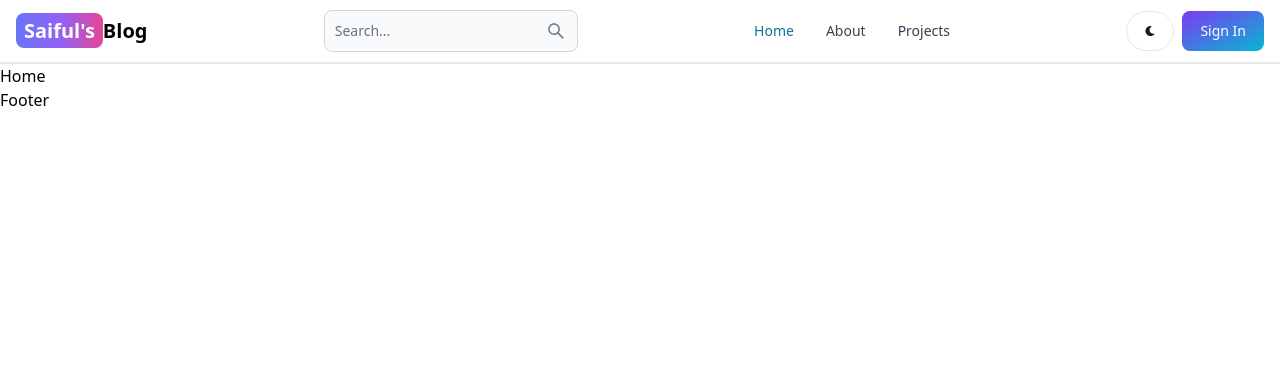
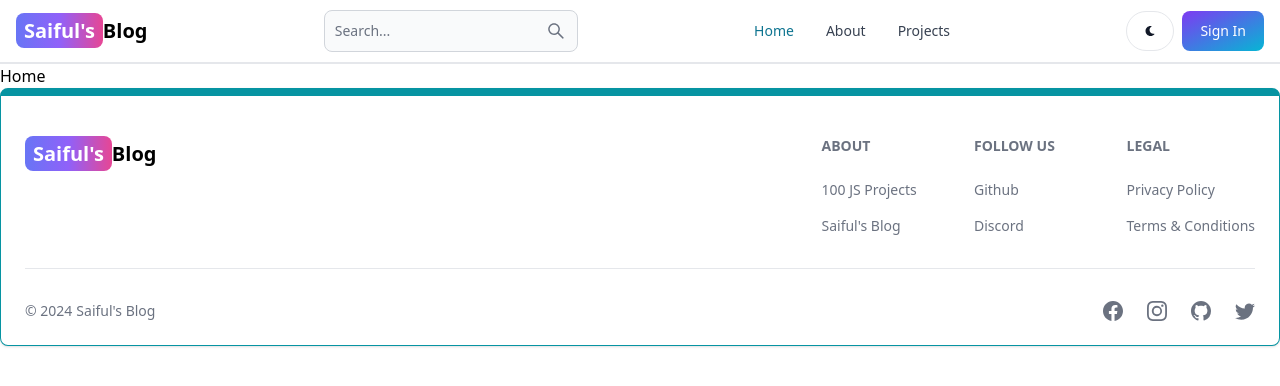
Before and after one commit to saifulislam-bd/MERN-Blog, a React (Vite) app in the folder client/: page / in a window 1280 px wide. Shown: the top 386 px of the page. Built offline with nearby package versions, Linux system fonts and the light colour scheme.

Commit message:
added the footer UI

```diff
--- a/client/src/components/Footer.jsx
+++ b/client/src/components/Footer.jsx
@@ -1,5 +1,84 @@
-const Footer = () => {
-  return <div>Footer</div>;
+import { Footer } from "flowbite-react";
+import { Link } from "react-router-dom";
+import { BsFacebook, BsInstagram, BsTwitter, BsGithub } from "react-icons/bs";
+const FooterCom = () => {
+  return (
+    <Footer container className="border border-t-8 border-teal-500">
+      <div className="w-full max-w-7xl mx-auto">
+        <div className="grid w-full justify-between sm:flex md:grid-cols-1">
+          <div className="mt-5">
+            <Link
+              to="/"
+              className="self-center whitespace-nowrap text-lg sm:text-xl font-semibold dark:text-white "
+            >
+              <span className="px-2 py-1 bg-gradient-to-r from-indigo-500 via-purple-500 to-pink-500 rounded-lg text-white">
+                Saiful&apos;s
+              </span>
+              Blog
+            </Link>
+          </div>
+          <div className="grid grid-cols-2 gap-8 mt-4 sm:grid-cols-3 sm:gap-6">
+            <div>
+              <Footer.Title title="About" />
+              <Footer.LinkGroup col>
+                <Footer.Link
+                  href="https://www.100jsprojects.com"
+                  target="_blank"
+                  rel="noopener noreferrer"
+                >
+                  100 JS Projects
+                </Footer.Link>
+                <Footer.Link
+                  href="/about"
+                  target="_blank"
+                  rel="noopener noreferrer"
+                >
+                  Saiful&apos;s Blog
+                </Footer.Link>
+              </Footer.LinkGroup>
+            </div>
+            <div>
+              <Footer.Title title="Follow us" />
+              <Footer.LinkGroup col>
+                <Footer.Link
+                  href="https://github.com/saifulislam-bd"
+                  target="_blank"
+                  rel="noopener noreferrer"
+                >
+                  Github
+                </Footer.Link>
+                <Footer.Link href="#">Discord</Footer.Link>
+              </Footer.LinkGroup>
+            </div>
+            <div>
+              <Footer.Title title="Legal" />
+              <Footer.LinkGroup col>
+                <Footer.Link href="#">Privacy Policy</Footer.Link>
+                <Footer.Link href="#">Terms &amp; Conditions</Footer.Link>
+              </Footer.LinkGroup>
+            </div>
+          </div>
+        </div>
+        <Footer.Divider />
+        <div className="w-full sm:flex sm:items-center sm:justify-between">
+          <Footer.Copyright
+            href="#"
+            by="Saiful's Blog"
+            year={new Date().getFullYear()}
+          />
+          <div className="flex gap-6 sm:mt-0 mt-4 sm:justify-center">
+            <Footer.Icon href="#" icon={BsFacebook} />
+            <Footer.Icon href="#" icon={BsInstagram} />
+            <Footer.Icon
+              href="https://www.github.com/saifulislam-bd"
+              icon={BsGithub}
+            />
+            <Footer.Icon href="#" icon={BsTwitter} />
+          </div>
+        </div>
+      </div>
+    </Footer>
+  );
 };
 
-export default Footer;
+export default FooterCom;
```
